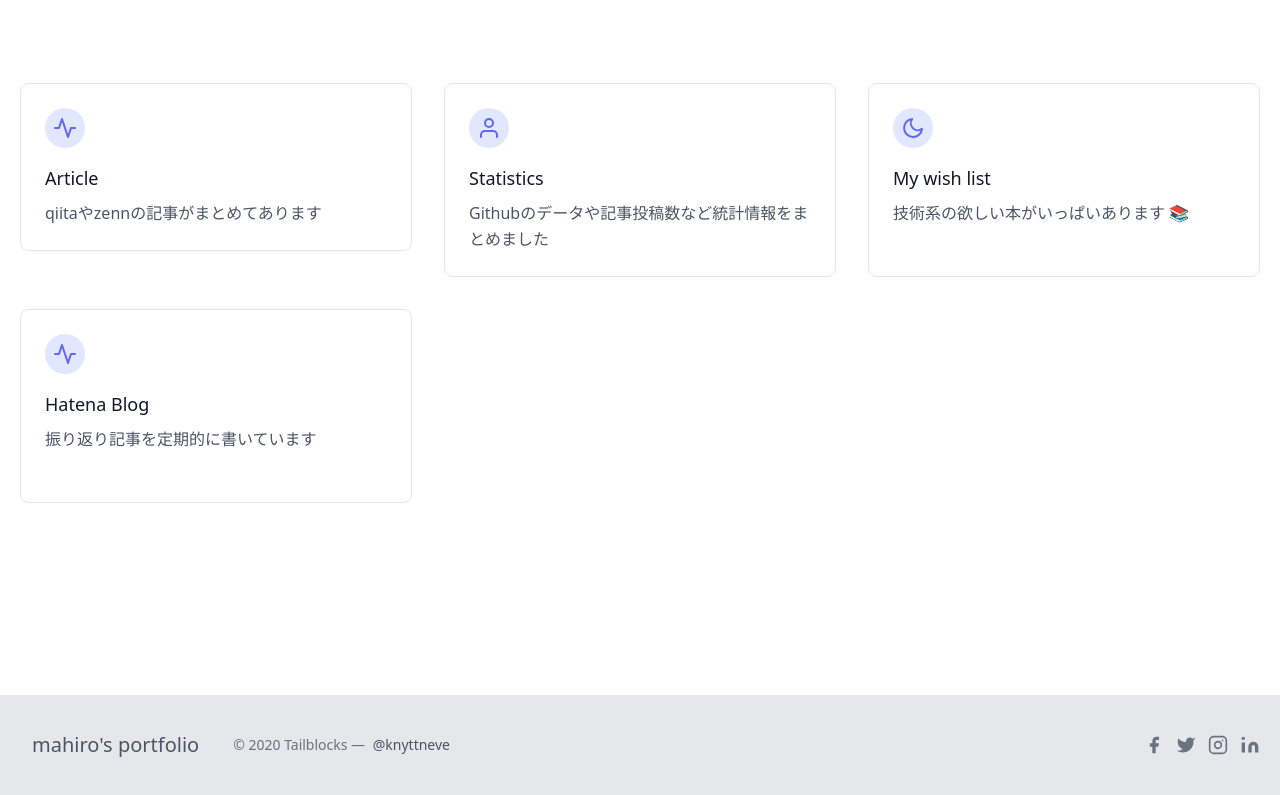
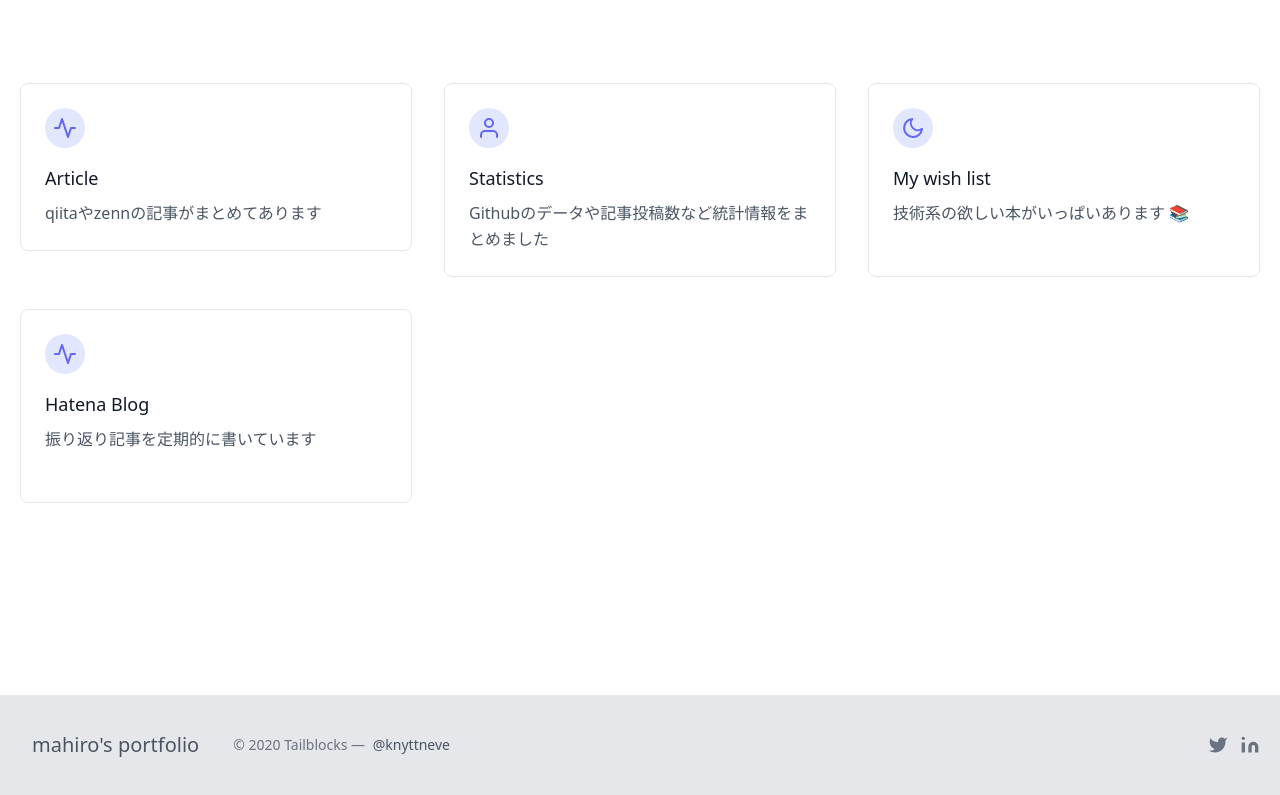
Before and after one commit to mahiro72/nuxt-homepage, a Nuxt app: page / in a window 1280 px wide. Shown: the part 3856-4651 px from the top of the page. Built offline with nearby package versions, Linux system fonts and the light colour scheme.

Commit message:
footer update

```diff
--- a/components/Footer.vue
+++ b/components/Footer.vue
@@ -8,23 +8,24 @@
 		<a href="https://twitter.com/knyttneve" class="text-gray-600 ml-1" rel="noopener noreferrer" target="_blank">@knyttneve</a>
 		</p>
 		<span class="inline-flex sm:ml-auto sm:mt-0 mt-4 justify-center sm:justify-start">
-		<a class="text-gray-500">
+
+		<!-- <a class="text-gray-500">
 			<svg fill="currentColor" stroke-linecap="round" stroke-linejoin="round" stroke-width="2" class="w-5 h-5" viewBox="0 0 24 24">
 			<path d="M18 2h-3a5 5 0 00-5 5v3H7v4h3v8h4v-8h3l1-4h-4V7a1 1 0 011-1h3z"></path>
 			</svg>
-		</a>
-		<a class="ml-3 text-gray-500">
+		</a> -->
+		<a class="ml-3 text-gray-500" href="https://twitter.com/sino0042900">
 			<svg fill="currentColor" stroke-linecap="round" stroke-linejoin="round" stroke-width="2" class="w-5 h-5" viewBox="0 0 24 24">
 			<path d="M23 3a10.9 10.9 0 01-3.14 1.53 4.48 4.48 0 00-7.86 3v1A10.66 10.66 0 013 4s-4 9 5 13a11.64 11.64 0 01-7 2c9 5 20 0 20-11.5a4.5 4.5 0 00-.08-.83A7.72 7.72 0 0023 3z"></path>
 			</svg>
 		</a>
-		<a class="ml-3 text-gray-500">
+		<!-- <a class="ml-3 text-gray-500">
 			<svg fill="none" stroke="currentColor" stroke-linecap="round" stroke-linejoin="round" stroke-width="2" class="w-5 h-5" viewBox="0 0 24 24">
 			<rect width="20" height="20" x="2" y="2" rx="5" ry="5"></rect>
 			<path d="M16 11.37A4 4 0 1112.63 8 4 4 0 0116 11.37zm1.5-4.87h.01"></path>
 			</svg>
-		</a>
-		<a class="ml-3 text-gray-500">
+		</a> -->
+		<a class="ml-3 text-gray-500" href="https://www.linkedin.com/in/mahiro-yoshie-15a8b9230/">
 			<svg fill="currentColor" stroke="currentColor" stroke-linecap="round" stroke-linejoin="round" stroke-width="0" class="w-5 h-5" viewBox="0 0 24 24">
 			<path stroke="none" d="M16 8a6 6 0 016 6v7h-4v-7a2 2 0 00-2-2 2 2 0 00-2 2v7h-4v-7a6 6 0 016-6zM2 9h4v12H2z"></path>
 			<circle cx="4" cy="4" r="2" stroke="none"></circle>
```
